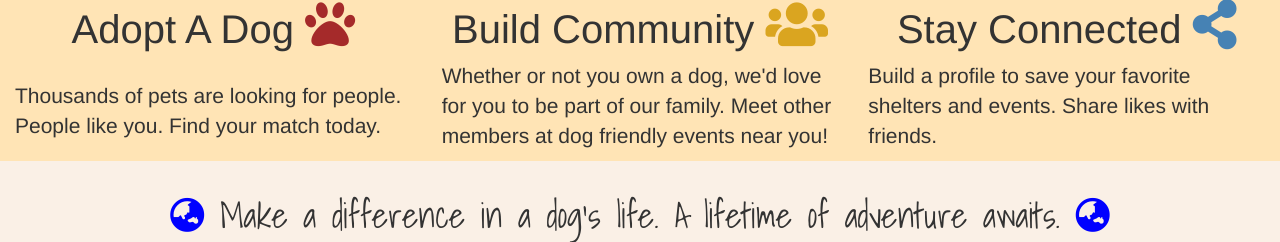
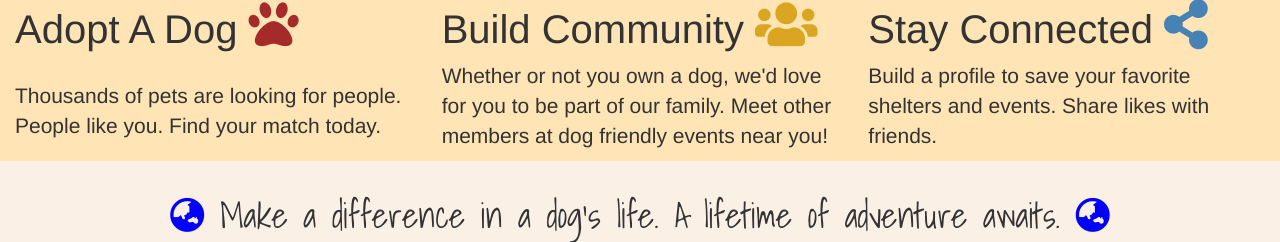
Before and after one commit to jtrieu2/PressPaws, a Flask app: template templates/landing.html in a window 1280 px wide. Shown: the part 748-990 px from the top of the page. Run offline with Flask 2, Linux system fonts and the light colour scheme; the template is opened without the code that fills it, so the values that code supplies are empty; the visitor is signed in with stand-in values (Sample User, id 1); some libraries are stand-ins or nearby versions; some web fonts are replaced.

Commit message:
finalized landing

```diff
--- a/templates/landing.html
+++ b/templates/landing.html
@@ -36,15 +36,18 @@
 <!-- Website use cases and their descriptions -->
 <div class="row" id="websiteguide">
     <div class="col-sm-4">
-        <h1 style="font-size: 40px; text-align: center">Adopt A Dog <i class="fas fa-paw" id="pawbutton"></i></h1> <br>
+        <h1 style="font-size: 40px">Adopt A Dog
+          <i class="fas fa-paw" id="pawbutton" style="color: brown"></i></h1> <br>
         <p style="font-size: 1.5em">Thousands of pets are looking for people. People like you. Find your match today. </p>
     </div>
     <div class="col-sm-4">
-        <h1 style="font-size: 40px; text-align: center">Build Community <i class="fas fa-users" id="communitybutton"></i></h1>
+        <h1 style="font-size: 40px">Build Community
+          <i class="fas fa-users" id="communitybutton" style="color:goldenrod"></i></h1>
         <p style="font-size: 1.5em">Whether or not you own a dog, we'd love for you to be part of our family. Meet other members at dog friendly events near you!</p>
     </div>
     <div class="col-sm-4">
-        <h1 style="font-size: 40px; text-align: center">Stay Connected <i class="fas fa-share-alt" id="connectionbutton"></i></h1>
+        <h1 style="font-size: 40px">Stay Connected
+          <i class="fas fa-share-alt" id="connectionbutton" style="color:steelblue"></i></h1>
         <p style="font-size: 1.5em">Build a profile to save your favorite shelters and events. Share likes with friends.</p>
     </div>
 </div>
```
